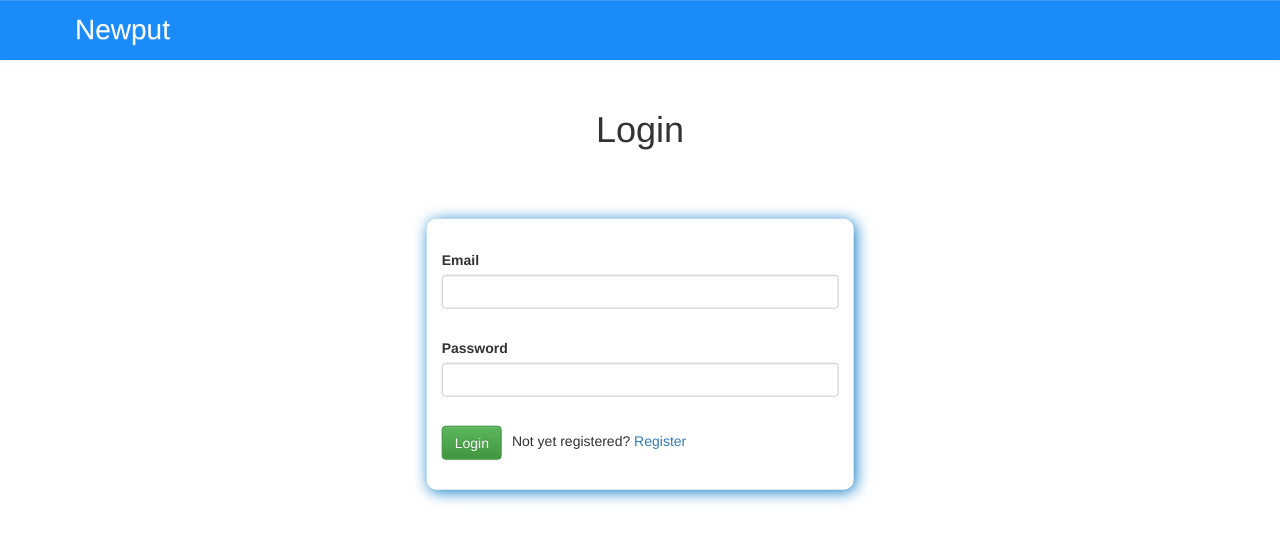
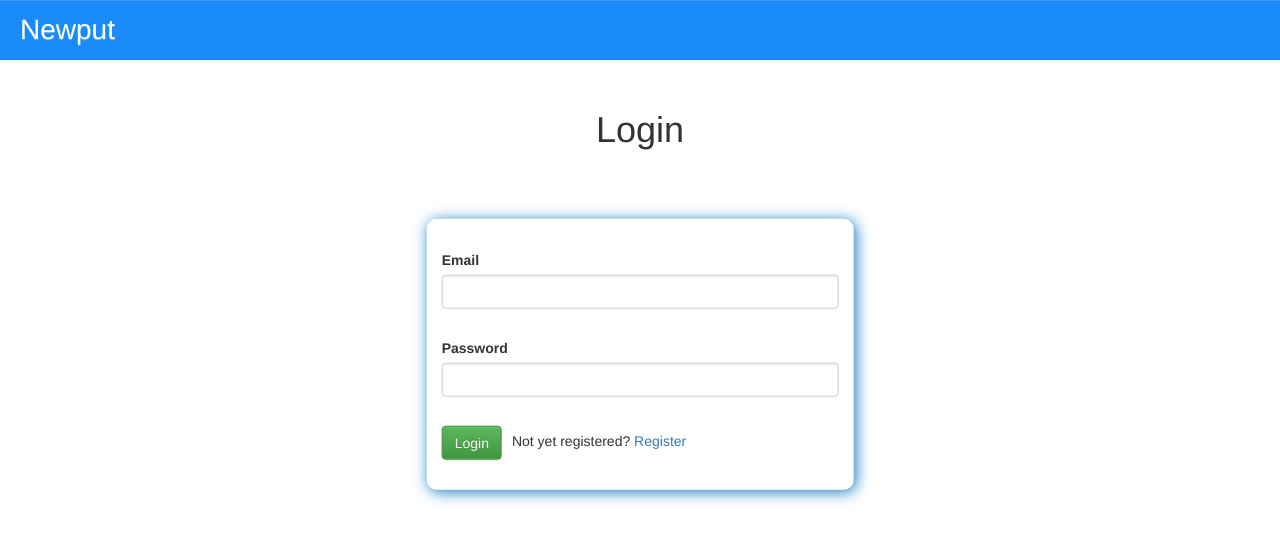
Before and after one commit to MishraSagar/Social-Review-Assignment, a React app: page /login in a window 1280 px wide. Shown: the top 542 px of the page. Built offline with nearby package versions, Linux system fonts and the light colour scheme; what fusioncharts, react-fusioncharts would draw is missing.

Commit message:
Resolved layout issues

```diff
--- a/src/Components/Header.js
+++ b/src/Components/Header.js
@@ -1,6 +1,6 @@
 import React from 'react';
 import {connect} from 'react-redux';
-import {Link} from 'react-router-dom';
+import {Link, withRouter} from 'react-router-dom';
 import {Navbar, Nav, NavItem, MenuItem} from 'react-bootstrap';
 import { bindActionCreators } from 'redux';
 import { updateFollowing } from "../actions";
@@ -16,15 +16,19 @@ class Header extends React.Component {
         this.handleClick = this.handleClick.bind(this);
         this.nameStyle = {
             color: 'white',
-            fontSize: '18px',
-            padding: '10px'
+            fontSize: '20px',
+            padding: '10px',
+            display: 'inherit'
         }
-        console.log("header called");
     }
 
     handleClick() {
         this.props.logout();
         this.setState({isLoggedOut: true});
+    }
+
+    handleClickChart = () => {
+        this.props.history.push('/charts');
     }
 
     render() {
@@ -38,7 +42,7 @@ class Header extends React.Component {
 
         let user = this.props.isUserInfoEdited ? JSON.parse(localStorage.getItem(this.props.userID)) : users[this.props.userID];
         return (
-                <Navbar collapseOnSelect={true}>
+                <Navbar collapseOnSelect={true} fluid={true}>
                     <Navbar.Header>
                         <Navbar.Brand>
                         <Link to="/dashboard">Newput</Link>
@@ -57,9 +61,13 @@ class Header extends React.Component {
                                 </div> */}
                             </NavItem>
                             <NavItem>
-                            <span style={this.nameStyle}>{user.userName}</span>
-                            <span> </span>
-                            <i className="fa fa-sign-out" aria-hidden="true" style={this.nameStyle} onClick={this.handleClick}></i>
+                                <span style={this.nameStyle}>{user.userName}</span>
+                            </NavItem>
+                            <NavItem>
+                                <i className="fa fa-pie-chart" style={this.nameStyle} onClick={this.handleClickChart}></i>
+                            </NavItem>
+                            <NavItem>
+                                <i className="fa fa-sign-out" aria-hidden="true" style={this.nameStyle} onClick={this.handleClick}></i>
                             </NavItem>
                         </Nav>
                     </Navbar.Collapse>) : (
@@ -80,4 +88,4 @@ function mapDispatchToProps(dispatch) {
     return bindActionCreators({follow: updateFollowing}, dispatch);
 }
 
-export default connect(mapStateToProps, mapDispatchToProps)(Header);
+export default connect(mapStateToProps, mapDispatchToProps)(withRouter(Header));
--- a/src/Components/Post.js
+++ b/src/Components/Post.js
@@ -20,7 +20,6 @@ export default class Post extends React.Component {
 
         this.users = JSON.parse(localStorage.getItem("users"));
         this.author = this.users[this.props.userID];
-        console.log(this.author);
     }
 
     calculateTime(millis) {
```
Also changed, not shown: 3 other files (tests, documents, lock files or other folders).
